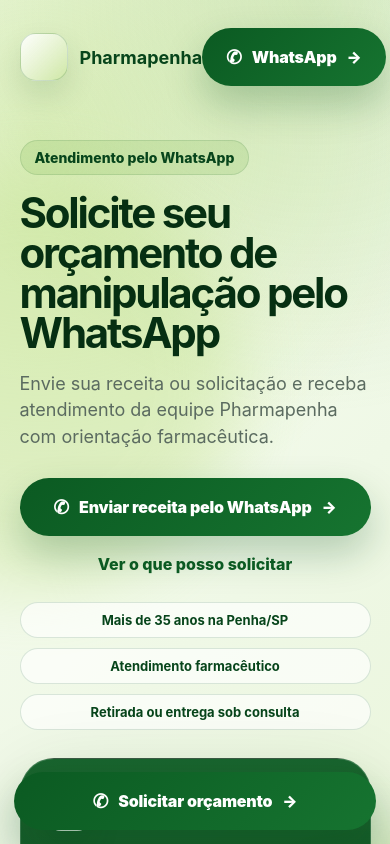
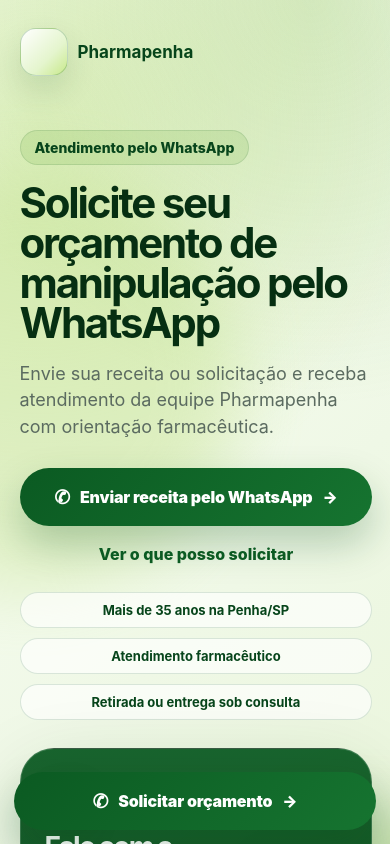
Before and after one commit to elevanceseguros/pharmapenha-orcamento-landing, a Next.js app: page / in a window 390 px wide. Shown: the top 844 px of the page. Built offline with nearby package versions, Linux system fonts and the light colour scheme.

Commit message:
Style CTA, location and mobile logo fixes

```diff
--- a/app/globals.css
+++ b/app/globals.css
@@ -54,32 +54,34 @@
   display: flex;
   justify-content: space-between;
   align-items: center;
+  gap: 18px;
   max-width: 1180px;
   margin: 0 auto;
 }
 
-.brand { display: flex; align-items: center; gap: 12px; }
+.brand { display: flex; align-items: center; gap: 12px; min-width: 0; }
 .brand strong { display: block; font-size: 18px; color: var(--green-900); }
 .brand span { display: block; color: var(--muted); font-size: 13px; margin-top: 2px; }
 .logoMark {
-  width: 48px;
-  height: 48px;
-  border-radius: 16px;
+  flex: 0 0 auto;
+  width: 50px;
+  height: 50px;
+  border-radius: 17px;
   display: inline-flex;
   align-items: center;
   justify-content: center;
   gap: 0;
   font-weight: 950;
-  letter-spacing: -11px;
+  letter-spacing: -10px;
   padding-right: 10px;
   color: var(--green-900);
-  background: linear-gradient(135deg, rgba(255,255,255,.96), rgba(184,220,119,.32));
-  border: 1px solid rgba(11, 90, 34, .18);
+  background: linear-gradient(135deg, #ffffff, #e4f5cd 62%, #c8e98a);
+  border: 1px solid rgba(11, 90, 34, .22);
   box-shadow: 0 14px 30px rgba(9, 55, 20, .12);
 }
-.logoMark span:first-child { font-size: 31px; transform: translateX(-1px); }
-.logoMark span:last-child { font-size: 30px; color: var(--green-500); transform: translateX(-2px) rotate(-10deg); }
-
+.logoMark span:first-child { font-size: 32px; transform: translateX(-1px); }
+.logoMark span:last-child { font-size: 31px; color: var(--green-500); transform: translateX(-2px) rotate(-10deg); }
+.navActions { display: flex; align-items: center; gap: 10px; }
 .navLink {
   color: var(--green-800);
   font-weight: 700;
@@ -151,9 +153,11 @@
   letter-spacing: -.2px;
   box-shadow: 0 18px 38px rgba(9, 78, 29, .25);
   transition: transform .18s ease, box-shadow .18s ease;
+  white-space: nowrap;
 }
 .button:hover { transform: translateY(-2px); box-shadow: 0 24px 50px rgba(9, 78, 29, .3); }
 .buttonSecondary { width: 100%; background: linear-gradient(135deg, #fff, #eaf8db); color: var(--green-900); box-shadow: none; border: 1px solid rgba(255,255,255,.4); }
+.buttonCompact { min-height: 44px; padding: 11px 16px; font-size: 14px; }
 .waIcon { font-size: 19px; }
 .textLink { color: var(--green-800); font-weight: 850; }
 .trustLine { display: flex; flex-wrap: wrap; gap: 10px; margin-top: 28px; }
@@ -174,7 +178,7 @@
   box-shadow: var(--shadow);
   border: 1px solid rgba(255,255,255,.18);
 }
-.heroCard .logoMark { background: rgba(255,255,255,.96); }
+.heroCard .logoMark { background: linear-gradient(135deg, #ffffff, #e4f5cd 62%, #c8e98a); }
 .heroCardTop { display: flex; align-items: center; justify-content: space-between; gap: 16px; color: #dff2cc; font-weight: 800; }
 .heroCard h2 { color: #fff; font-size: clamp(28px, 3.8vw, 44px); }
 .heroCard p { color: #dbefca; line-height: 1.55; }
@@ -183,7 +187,7 @@
 
 .section { max-width: 1180px; margin: 0 auto; padding: 78px clamp(18px, 5vw, 72px); }
 .stats { display: grid; grid-template-columns: repeat(3, 1fr); gap: 18px; margin-top: -42px; position: relative; z-index: 3; padding-top: 0; }
-.statCard, .serviceCard, .faqCard, .steps > div {
+.statCard, .serviceCard, .faqCard, .steps > div, .locationCard {
   background: rgba(255,255,255,.86);
   border: 1px solid var(--line);
   border-radius: 24px;
@@ -205,6 +209,8 @@
   color: var(--green-800);
   margin-bottom: 14px;
 }
+.sideCta { margin-top: 24px; }
+.centerCta { display: flex; justify-content: center; margin-top: 28px; }
 .services h2 { max-width: 820px; }
 .serviceGrid { display: grid; grid-template-columns: repeat(5, 1fr); gap: 14px; margin-top: 28px; }
 .serviceCard { font-weight: 850; color: var(--green-900); min-height: 112px; display: flex; align-items: center; }
@@ -221,6 +227,13 @@
 .greenPanel h2 { color: #fff; }
 .benefits { display: grid; grid-template-columns: repeat(2, 1fr); gap: 12px; }
 .benefits p { margin: 0; color: #eef9e4; background: rgba(255,255,255,.09); border: 1px solid rgba(255,255,255,.12); border-radius: 16px; padding: 16px; }
+.location { padding-top: 92px; }
+.locationIntro { max-width: 820px; }
+.locationGrid { display: grid; grid-template-columns: 1.2fr 1fr 1fr; gap: 18px; margin-top: 26px; }
+.locationCard strong { display: block; color: var(--green-900); font-size: 20px; margin-bottom: 10px; }
+.locationCard p { margin: 0; }
+.locationAction { background: linear-gradient(180deg, #ffffff, #edf7df); }
+.locationAction .button { margin-top: 18px; }
 .faqGrid { display: grid; grid-template-columns: repeat(3, 1fr); gap: 18px; margin-top: 24px; }
 .finalCta { text-align: center; }
 .finalCta .logoMark { margin: 0 auto 14px; }
@@ -249,16 +262,21 @@
 @media (max-width: 940px) {
   .hero { min-height: auto; padding-bottom: 58px; }
   .heroGrid, .split { grid-template-columns: 1fr; margin-top: 54px; }
-  .stats, .faqGrid { grid-template-columns: 1fr; }
+  .stats, .faqGrid, .locationGrid { grid-template-columns: 1fr; }
   .serviceGrid { grid-template-columns: repeat(2, 1fr); }
   .benefits { grid-template-columns: 1fr; }
   h1 { letter-spacing: -2.2px; }
 }
 
 @media (max-width: 620px) {
+  .nav { align-items: center; }
   .navLink { display: none; }
+  .navActions .button { display: none; }
+  .brand { gap: 10px; }
+  .brand strong { font-size: 17px; }
   .brand span { display: none; }
-  .heroActions .button { width: 100%; }
+  .logoMark { width: 48px; height: 48px; border-radius: 16px; opacity: 1; visibility: visible; }
+  .heroActions .button, .sideCta .button, .centerCta .button { width: 100%; }
   .textLink { width: 100%; text-align: center; }
   .trustLine span { width: 100%; text-align: center; }
   .serviceGrid { grid-template-columns: 1fr; }
```
